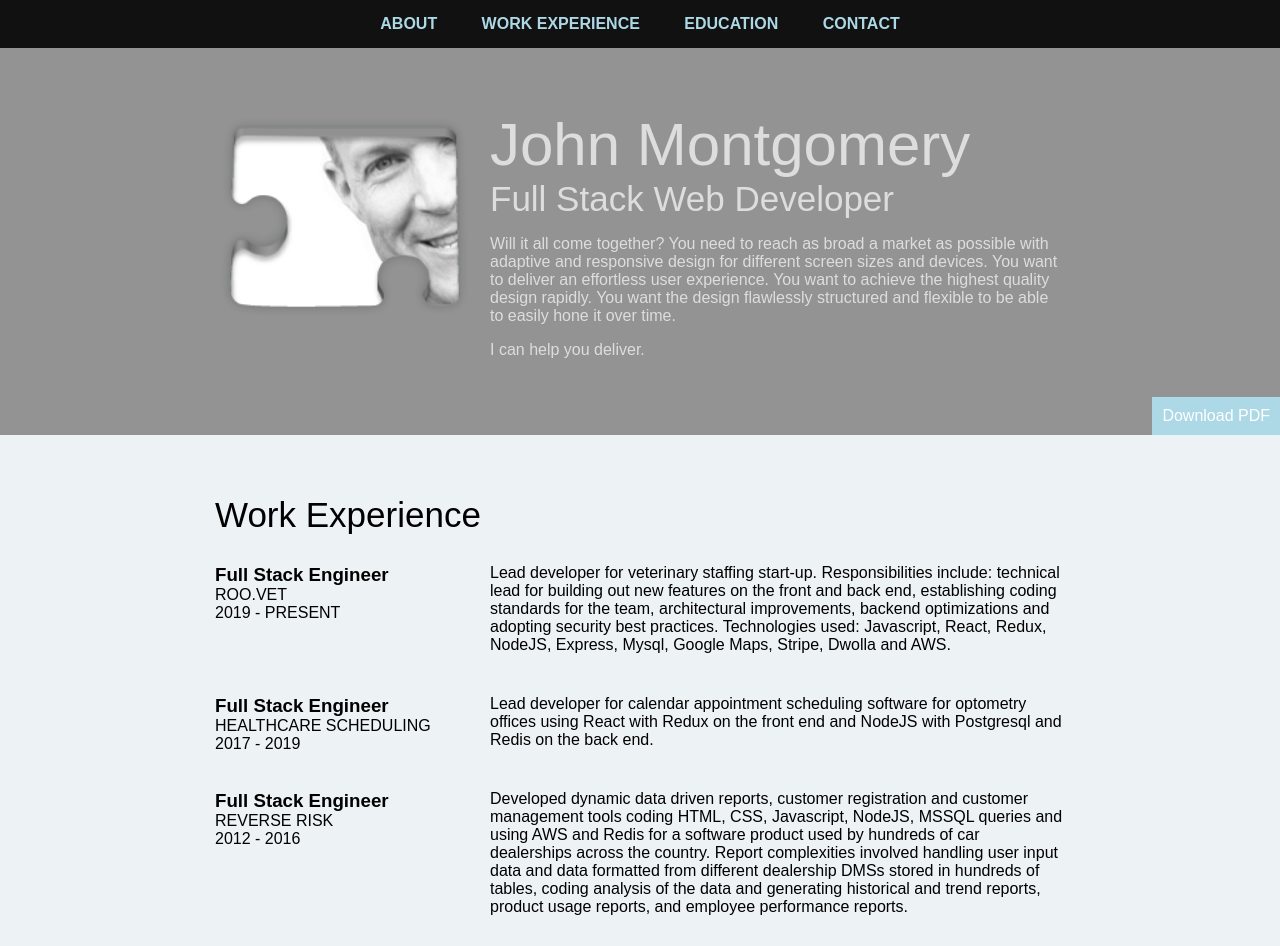
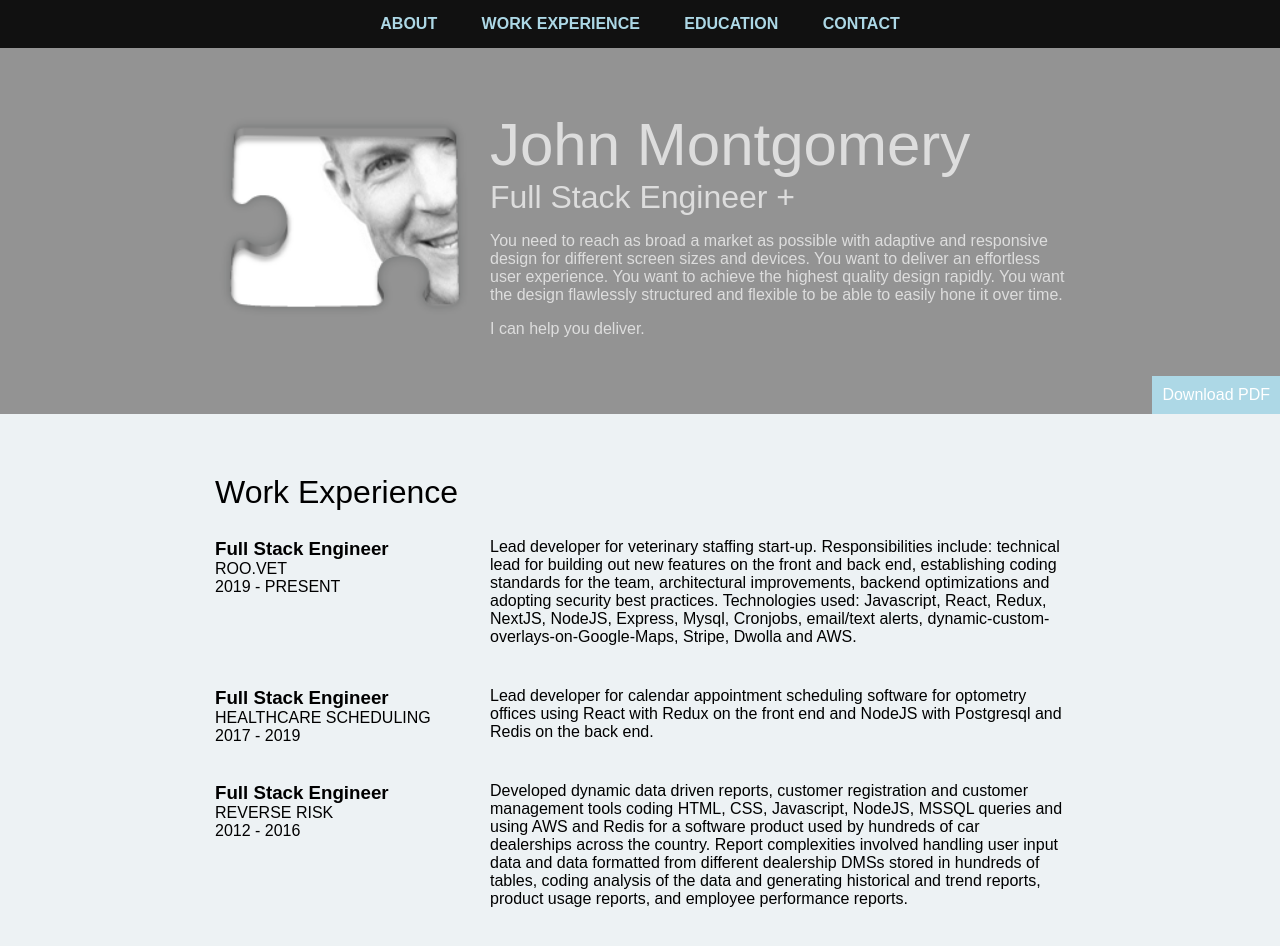
Before and after one commit to jmontydesign/jmontydesign.github.io, a plain HTML site: page index.html in a window 1280 px wide. Shown: the top 946 px of the page. Drawn offline with Linux system fonts and the light colour scheme.

Commit message:
res update

```diff
--- a/css/styles.css
+++ b/css/styles.css
@@ -7,21 +7,24 @@ gray: #939393
 html {
   box-sizing: border-box;
 }
-*, *:before, *:after {
+*,
+*:before,
+*:after {
   box-sizing: inherit;
 }
 body {
-  font-family: 'Arial', sans-serif;
+  font-family: "Arial", sans-serif;
   margin: 0;
 }
-h1, h2 {
+h1,
+h2 {
   font-weight: 400;
 }
 h1 {
   font-size: 60px;
 }
 h2 {
-  font-size: 35px;
+  font-size: 32px;
   margin-top: 0;
 }
 h3 {
@@ -52,19 +55,20 @@ a:hover {
   display: inline-block;
 }
 
-
 /* Header and Footer
 -------------------------*/
-header, footer {
+header,
+footer {
   background: #939393;
-  color: #DDD;
+  color: #ddd;
 }
 /* header */
 header {
   padding-top: 50px;
   position: relative;
 }
-header h1, header h2 {
+header h1,
+header h2 {
   margin: 0;
 }
 .download {
@@ -81,7 +85,6 @@ footer {
   padding: 10px;
   display: inline-block;
 }
-
 
 /* Navigation
 -------------------------*/
@@ -106,11 +109,10 @@ h2 + p {
   text-align: left;
 }
 
-
 /* Work Experience
 -------------------------*/
 .work {
-  background: #EDF2F4;
+  background: #edf2f4;
 }
 h3 ~ p {
   margin: 0;
@@ -121,7 +123,6 @@ h3 ~ p {
 .job-description p:first-of-type {
   margin-top: 0;
 }
-
 
 /* Education
 -------------------------*/
@@ -134,7 +135,6 @@ h3 ~ p {
 p + h3 {
   margin-top: 30px;
 }
-
 
 /* Media Queries
 -------------------------*/
@@ -149,7 +149,7 @@ p + h3 {
     padding-left: 20px;
   }
 }
-@media (max-width: 899px){
+@media (max-width: 899px) {
   header {
     text-align: center;
   }
@@ -157,7 +157,7 @@ p + h3 {
     width: 204px;
   }
 }
-@media (max-width: 600px){
+@media (max-width: 600px) {
   h1 {
     font-size: 34px;
     color: white;
--- a/index.html
+++ b/index.html
@@ -20,8 +20,8 @@
       <img class="profile-img col-narrow" src="images/jm_puz.png">
       <div class="col-wide">
         <h1>John Montgomery</h1>
-        <h2>Full Stack Web Developer</h2>
-        <p>Will it all come together?
+        <h2>Full Stack Engineer +</h2>
+        <p>
 
         You need to reach as broad a market as possible with adaptive and responsive design for different screen sizes and devices. You want to deliver an effortless user experience. You want to achieve the highest quality design rapidly. You want the design flawlessly structured and flexible to be able to easily hone it over time.</p>
 
@@ -44,7 +44,7 @@
         </div>
 
         <div class="col-wide job-description">
-          <p>Lead developer for veterinary staffing start-up. Responsibilities include: technical lead for building out new features on the front and back end, establishing coding standards for the team, architectural improvements, backend optimizations and adopting security best practices.  Technologies used: Javascript, React, Redux, NodeJS, Express, Mysql, Google Maps, Stripe, Dwolla and AWS.</p>
+          <p>Lead developer for veterinary staffing start-up. Responsibilities include: technical lead for building out new features on the front and back end, establishing coding standards for the team, architectural improvements, backend optimizations and adopting security best practices.  Technologies used: Javascript, React, Redux, NextJS, NodeJS, Express, Mysql, Cronjobs, email/text alerts, dynamic-custom-overlays-on-Google-Maps, Stripe, Dwolla and AWS.</p>
         </div>
 
         <!-- Job 2 Details -->
```
